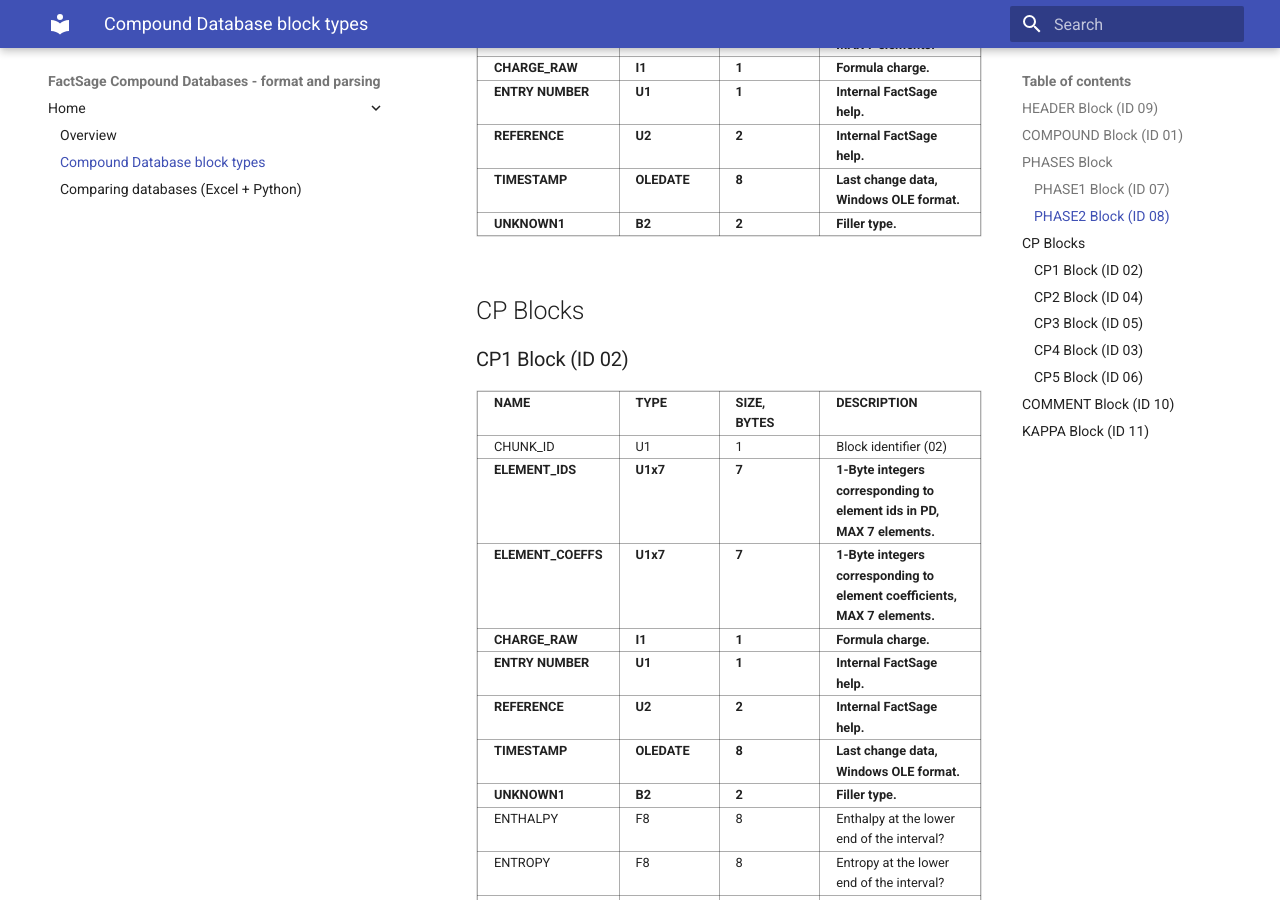
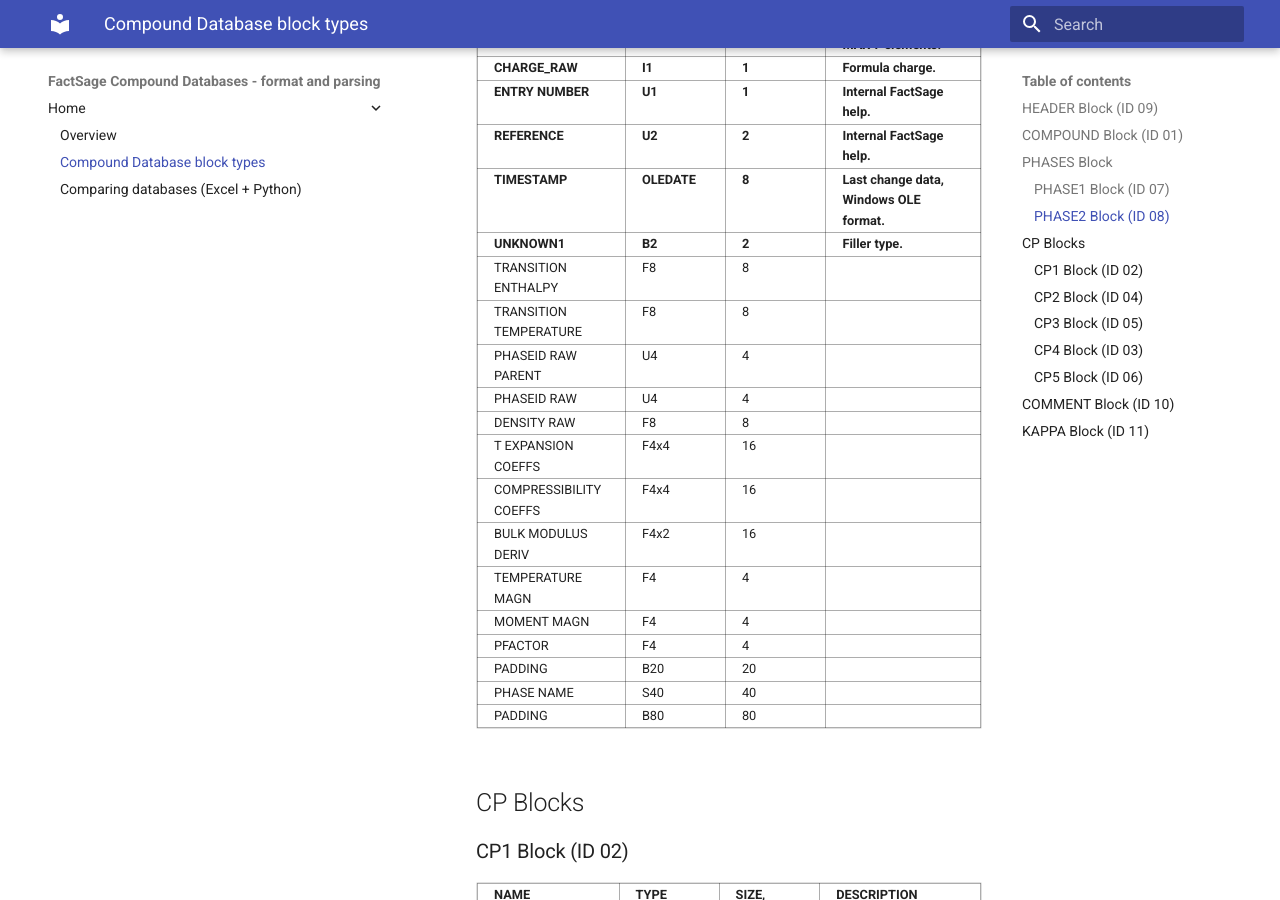
Before and after one commit to evnekdev/factsage-compound-docs, an MkDocs documentation site: the page built from docs/block-types.md, in a window 1280 px wide and 900 px high, scrolled down 2280 px. Built offline with MkDocs 1.6.1 and Material for MkDocs 9.7.7, drawn with Linux system fonts in a browser that asks for light colours.

Commit message:
Update block-types.md

```diff
--- a/docs/block-types.md
+++ b/docs/block-types.md
@@ -65,6 +65,20 @@
 | **REFERENCE**        | **U2**      | **2**  | **Internal FactSage help.**                                                 |
 | **TIMESTAMP**        | **OLEDATE** | **8**  | **Last change data, Windows OLE format.**                                   |
 | **UNKNOWN1**         | **B2**      | **2**  | **Filler type.**                                                            |
+| TRANSITION ENTHALPY  |   F8        |   8    |                                                                             |
+| TRANSITION TEMPERATURE|  F8        |   8    |                                                                             |
+| PHASEID RAW PARENT   |   U4        |   4    |                                                                             |
+| PHASEID RAW          |   U4        |   4    |                                                                             |
+| DENSITY RAW          |   F8        |   8    |                                                                             |
+| T EXPANSION COEFFS   |   F4x4      |   16   |                                                                             |
+| COMPRESSIBILITY COEFFS|  F4x4      |   16   |                                                                             |
+| BULK MODULUS DERIV   |   F4x2      |   16   |                                                                             |
+| TEMPERATURE MAGN     |   F4        |   4    |                                                                             |
+| MOMENT MAGN          |   F4        |   4    |                                                                             |
+| PFACTOR              |   F4        |   4    |                                                                             |
+| PADDING              |   B20       |  20    |                                                                             |
+| PHASE NAME           |   S40       |  40    |                                                                             |
+| PADDING              |   B80       |  80    |                                                                             |
 
 
 ## CP Blocks
```
